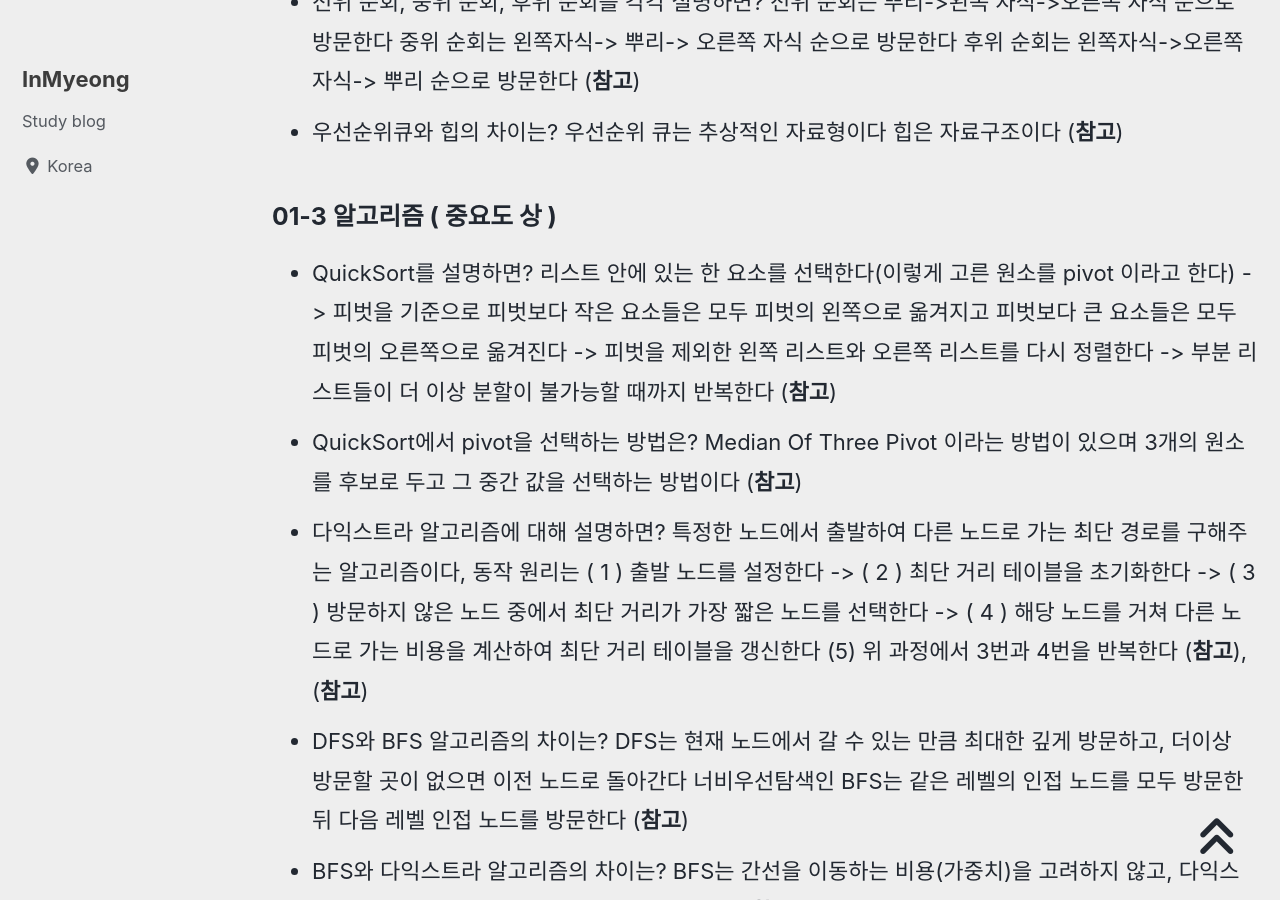
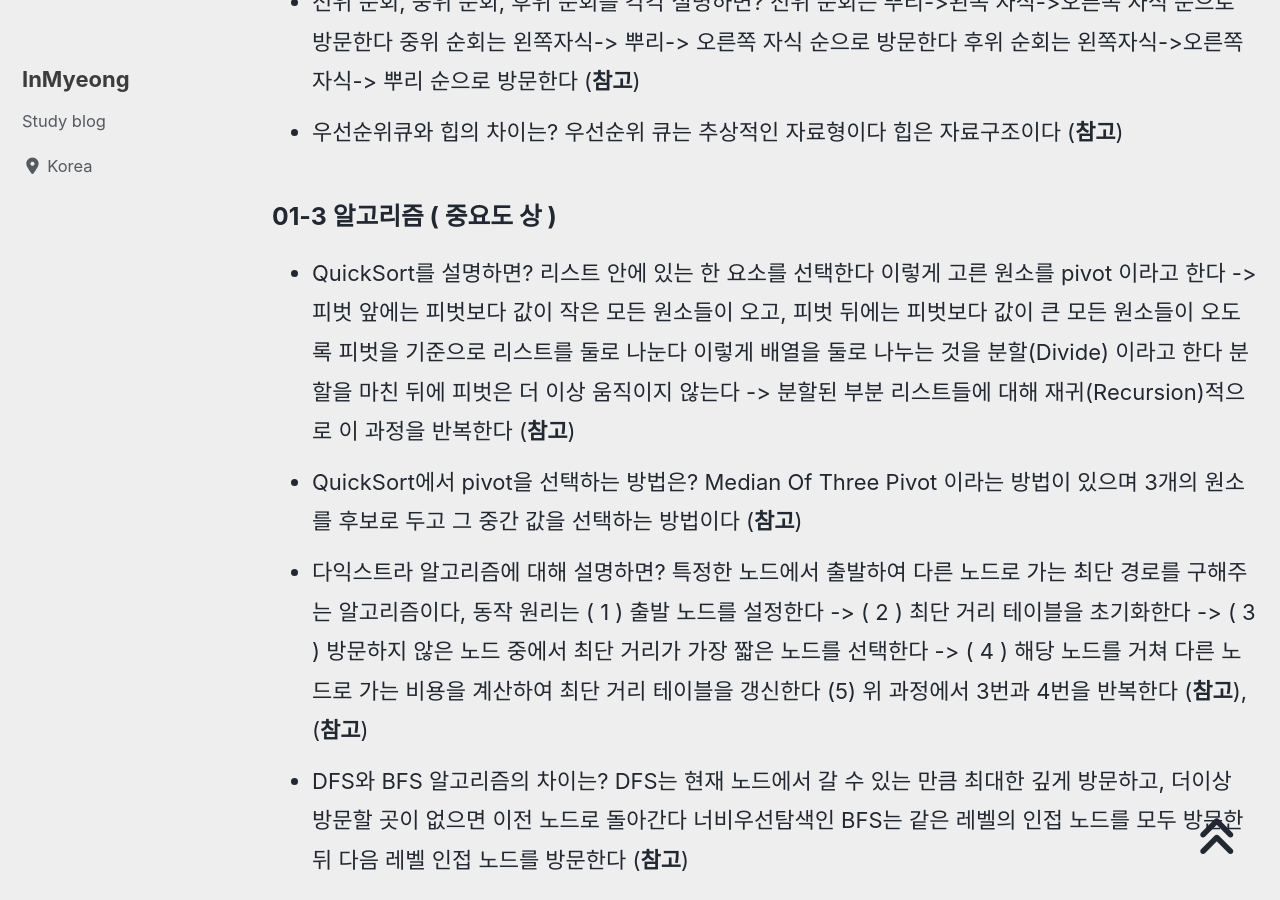
Before and after one commit to devMyeong/devMyeong.github.io, a Jekyll site: the page built from _posts/cs/2022-09-05-블로그-면접준비.md, in a window 1280 px wide and 900 px high, scrolled down 15061 px. Built offline with Jekyll 4.4.1, drawn with Linux system fonts in a browser that asks for light colours; cached includes are drawn as plain includes; nearby versions of some CDN libraries; some web fonts are replaced; comment, search, counter and statistics services are not loaded.

Commit message:
Chore : CS지식 알고리즘 수정

```diff
--- a/_posts/cs/2022-09-05-블로그-면접준비.md
+++ b/_posts/cs/2022-09-05-블로그-면접준비.md
@@ -147,7 +147,7 @@ last_modified_at: 2022-10-30
 - 우선순위큐와 힙의 차이는? 우선순위 큐는 추상적인 자료형이다 힙은 자료구조이다 ([**참고**](https://lin-ing-link.tistory.com/162))
 
 ### 01-3 알고리즘 ( 중요도 상 )
-- QuickSort를 설명하면? 리스트 안에 있는 한 요소를 선택한다(이렇게 고른 원소를 pivot 이라고 한다) -> 피벗을 기준으로 피벗보다 작은 요소들은 모두 피벗의 왼쪽으로 옮겨지고 피벗보다 큰 요소들은 모두 피벗의 오른쪽으로 옮겨진다 -> 피벗을 제외한 왼쪽 리스트와 오른쪽 리스트를 다시 정렬한다 -> 부분 리스트들이 더 이상 분할이 불가능할 때까지 반복한다 ([**참고**](https://gmlwjd9405.github.io/2018/05/10/algorithm-quick-sort.html))
+- QuickSort를 설명하면? 리스트 안에 있는 한 요소를 선택한다 이렇게 고른 원소를 pivot 이라고 한다 -> 피벗 앞에는 피벗보다 값이 작은 모든 원소들이 오고, 피벗 뒤에는 피벗보다 값이 큰 모든 원소들이 오도록 피벗을 기준으로 리스트를 둘로 나눈다 이렇게 배열을 둘로 나누는 것을 분할(Divide) 이라고 한다 분할을 마친 뒤에 피벗은 더 이상 움직이지 않는다 -> 분할된 부분 리스트들에 대해 재귀(Recursion)적으로 이 과정을 반복한다 ([**참고**](https://gyoogle.dev/blog/algorithm/Quick%20Sort.html))
 - QuickSort에서 pivot을 선택하는 방법은? Median Of Three Pivot 이라는 방법이 있으며 3개의 원소를 후보로 두고 그 중간 값을 선택하는 방법이다 ([**참고**](https://m.blog.naver.com/PostView.naver?isHttpsRedirect=true&blogId=ljy9378&logNo=221508655059))
 - 다익스트라 알고리즘에 대해 설명하면? 특정한 노드에서 출발하여 다른 노드로 가는 최단 경로를 구해주는 알고리즘이다, 동작 원리는 ( 1 ) 출발 노드를 설정한다 -> ( 2 ) 최단 거리 테이블을 초기화한다 -> ( 3 ) 방문하지 않은 노드 중에서 최단 거리가 가장 짧은 노드를 선택한다 -> ( 4 ) 해당 노드를 거쳐 다른 노드로 가는 비용을 계산하여 최단 거리 테이블을 갱신한다 (5) 위 과정에서 3번과 4번을 반복한다 ([**참고**](https://amazelimi.tistory.com/27)), ([**참고**](https://yabmoons.tistory.com/364))
 - DFS와 BFS 알고리즘의 차이는? DFS는 현재 노드에서 갈 수 있는 만큼 최대한 깊게 방문하고, 더이상 방문할 곳이 없으면 이전 노드로 돌아간다 너비우선탐색인 BFS는 같은 레벨의 인접 노드를 모두 방문한뒤 다음 레벨 인접 노드를 방문한다 ([**참고**](https://currygamedev.tistory.com/10))
```
